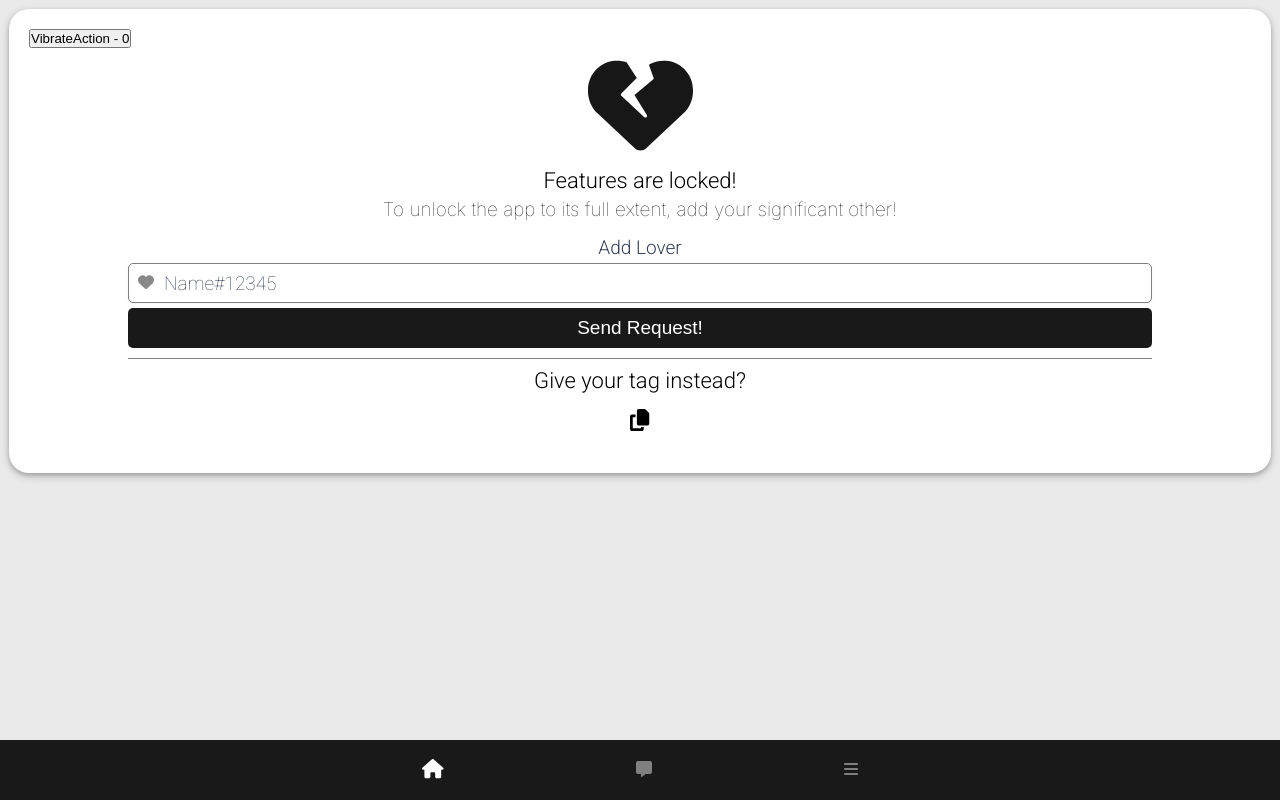
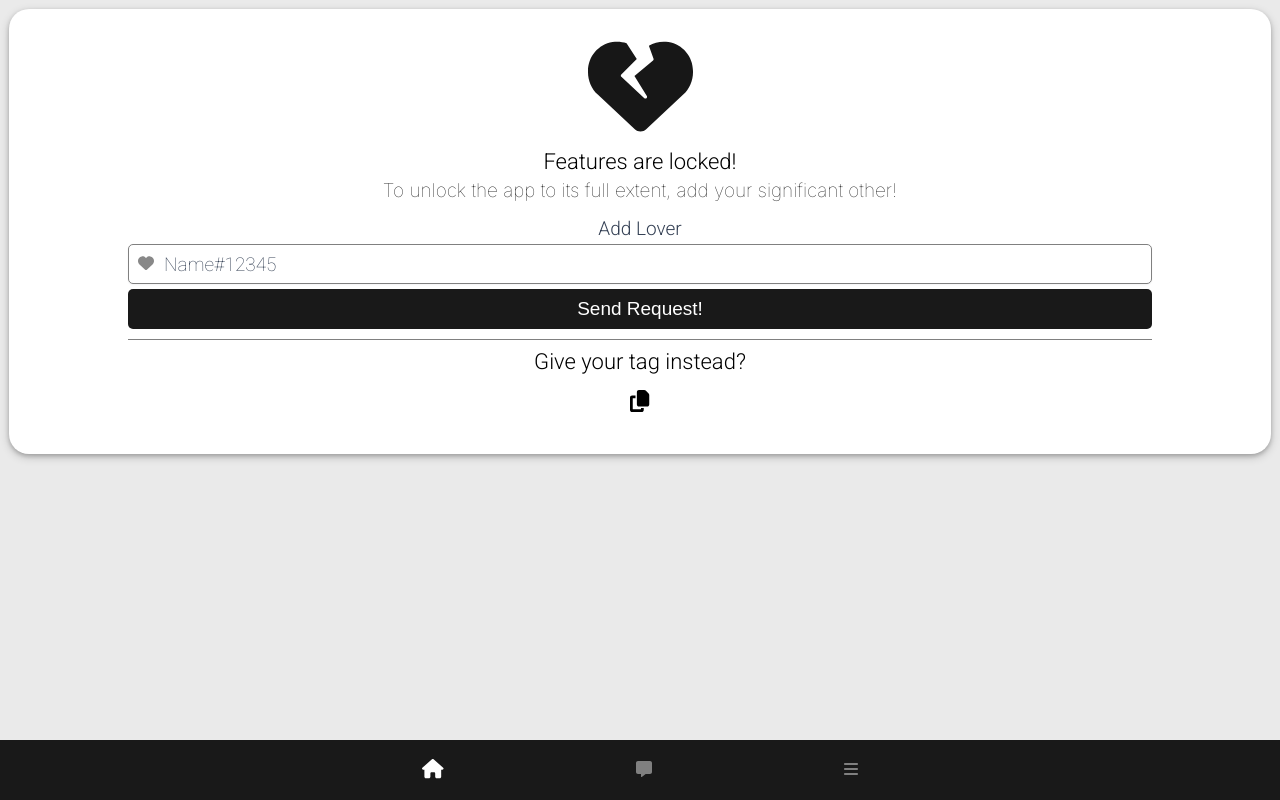
Before and after one commit to AlinMican1/LDR, a Next.js app: page / in a window 1280 px wide. Built offline with nearby package versions, Linux system fonts and the light colour scheme; no server answers.

Commit message:
Works on vibrate feature.

```diff
--- a/components/atoms/vibrateAction.tsx
+++ b/components/atoms/vibrateAction.tsx
@@ -1,13 +1,13 @@
-import React, { useState } from "react";
-import { Haptics, ImpactStyle } from "@capacitor/haptics";
+// import React, { useState } from "react";
+// import { Haptics, ImpactStyle } from "@capacitor/haptics";
 
-const VibrateAction = () => {
-  const [click, setClick] = useState(0);
-  const hapticsVibrate = async () => {
-    await Haptics.vibrate();
-    setClick(click + 1);
-  };
-  return <button onClick={hapticsVibrate}>VibrateAction - {click}</button>;
-};
+// const VibrateAction = () => {
+//   const [click, setClick] = useState(0);
+//   const hapticsVibrate = async () => {
+//     await Haptics.vibrate();
+//     setClick(click + 1);
+//   };
+//   return <button onClick={hapticsVibrate}>VibrateAction - {click}</button>;
+// };
 
-export default VibrateAction;
+// export default VibrateAction;
--- a/components/template/home.tsx
+++ b/components/template/home.tsx
@@ -6,7 +6,7 @@ import HomeUnlocked from "../organisms/homeUnlocked";
 import UploadComponent from "../atoms/uploadAvatar";
 import PickDateParent from "../molecules/pickDateParent";
 import Modal from "../molecules/modal";
-import VibrateAction from "../atoms/vibrateAction";
+// import VibrateAction from "../atoms/vibrateAction";
 const Home = () => {
   const { lover, isLoading, user } = userFetchData(); // Get loading state
 
@@ -21,7 +21,7 @@ const Home = () => {
       {/* {isLoading ? (
         <p>ARFARFARF.</p> // Show this when data is still loading
       ) : ( */}
-      <VibrateAction />
+      {/* <VibrateAction /> */}
       <div>
         <Suspense fallback={<p>Loading feed...</p>}>
           {/* <UserAvatar avatarPic={user?.avatarURL} loverPic={lover?.avatarURL} /> */}
--- a/package.json
+++ b/package.json
@@ -17,7 +17,6 @@
     "@capacitor/android": "^7.0.1",
     "@capacitor/cli": "^6.1.2",
     "@capacitor/core": "^7.0.1",
-    "@capacitor/haptics": "^7.0.0",
     "@capacitor/ios": "^6.1.2",
     "@fortawesome/fontawesome-svg-core": "^6.6.0",
     "@fortawesome/free-solid-svg-icons": "^6.6.0",
```
Also changed, not shown: 1 other file (tests, documents, lock files or other folders).
